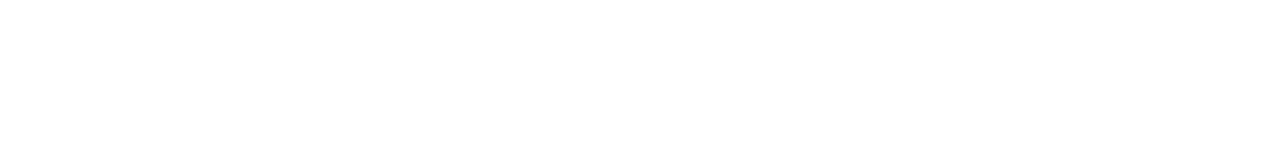
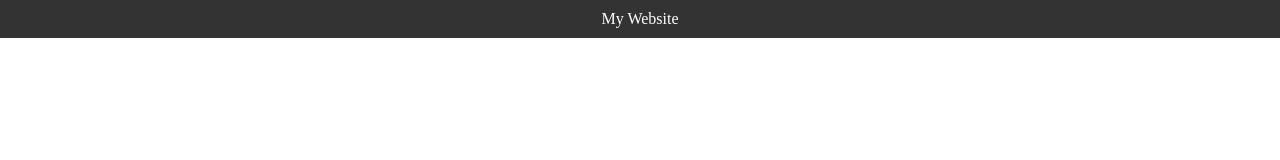
Before and after one commit to ruttoray/gitworkshop-project, a plain HTML site: page index.html in a window 1280 px wide. Drawn offline with Linux system fonts and the light colour scheme.

Commit message:
added a header and styled the header

```diff
--- a/index.html
+++ b/index.html
@@ -7,6 +7,6 @@
     <title>Document</title>
 </head>
 <body>
-
+    <header>My Website</header>
 </body>
 </html>
--- a/styles.css
+++ b/styles.css
@@ -3,3 +3,9 @@
     margin: 0;
     box-sizing: border-box;
 }
+header{
+    background-color: #333;
+    color: white;
+    padding: 10px 0;
+    text-align: center;
+}
```
